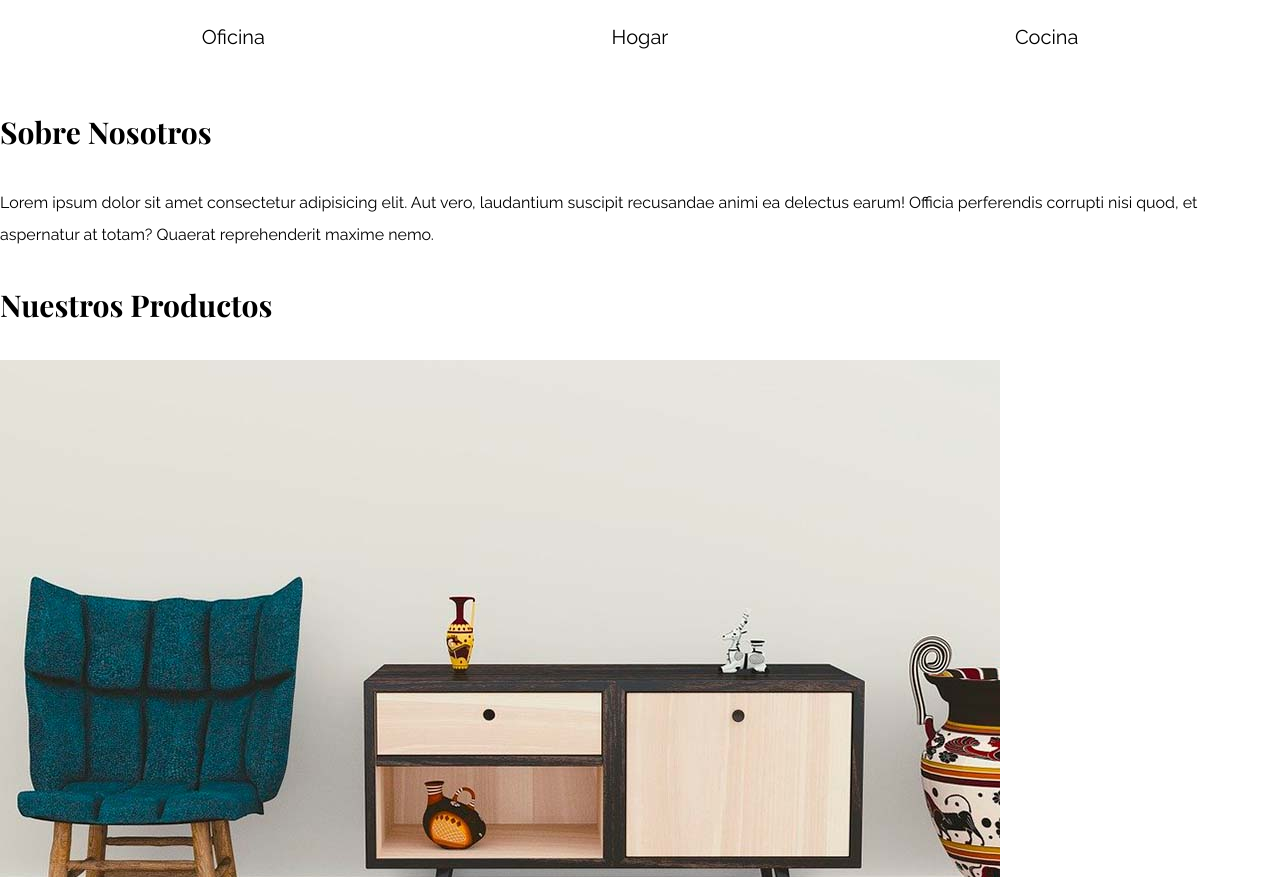
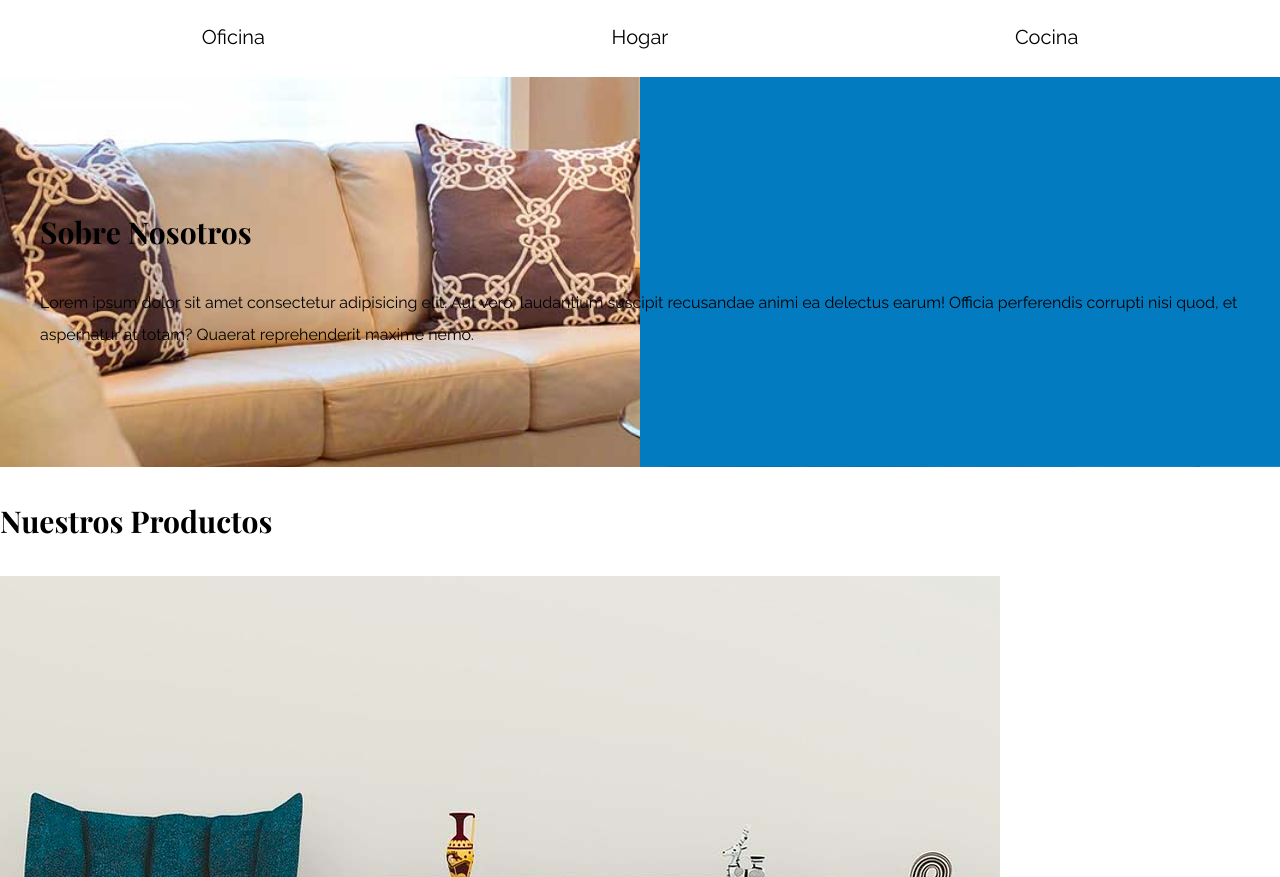
Before and after one commit to javier-tecla/Ecommerce-css, a plain HTML site: page index.html in a window 1280 px wide. Shown: the part 1243-2120 px from the top of the page. Drawn offline with nearby package versions, Linux system fonts and the light colour scheme; a web font is replaced by a local one.

Commit message:
Creando la seccion de Nosotros

```diff
--- a/css/app.css
+++ b/css/app.css
@@ -94,3 +94,13 @@ img {
   grid-template-columns: repeat(3, 1fr);
   gap: 2rem;
 }
+
+/** Bolque Nosotros **/
+
+.sobre-nosotros{
+    background-image: linear-gradient(  to right, transparent 50%, #037bc0 50%, #037bc0 100%), url(../img/nosotros.jpg);
+    background-position: left center;
+    padding: 10rem 0;
+    background-repeat: no-repeat;
+    background-size: 100%, 120rem;
+}
--- a/index.html
+++ b/index.html
@@ -53,8 +53,8 @@
         </div>
     </section>
 
-    <section>
-        <div>
+    <section class="sobre-nosotros">
+        <div class="contenedor">
             <h2>Sobre Nosotros</h2>
             <p>Lorem ipsum dolor sit amet consectetur adipisicing elit. Aut vero, laudantium suscipit recusandae animi
                 ea
```
